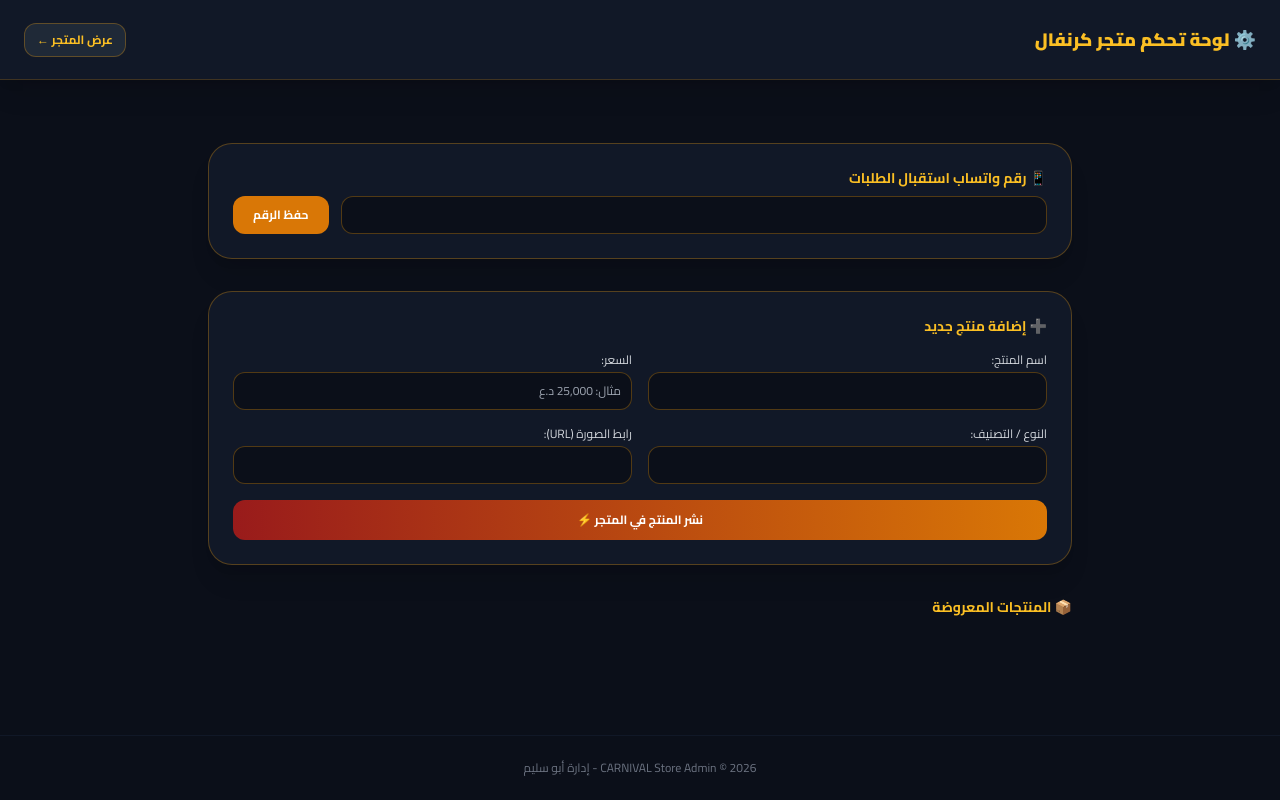
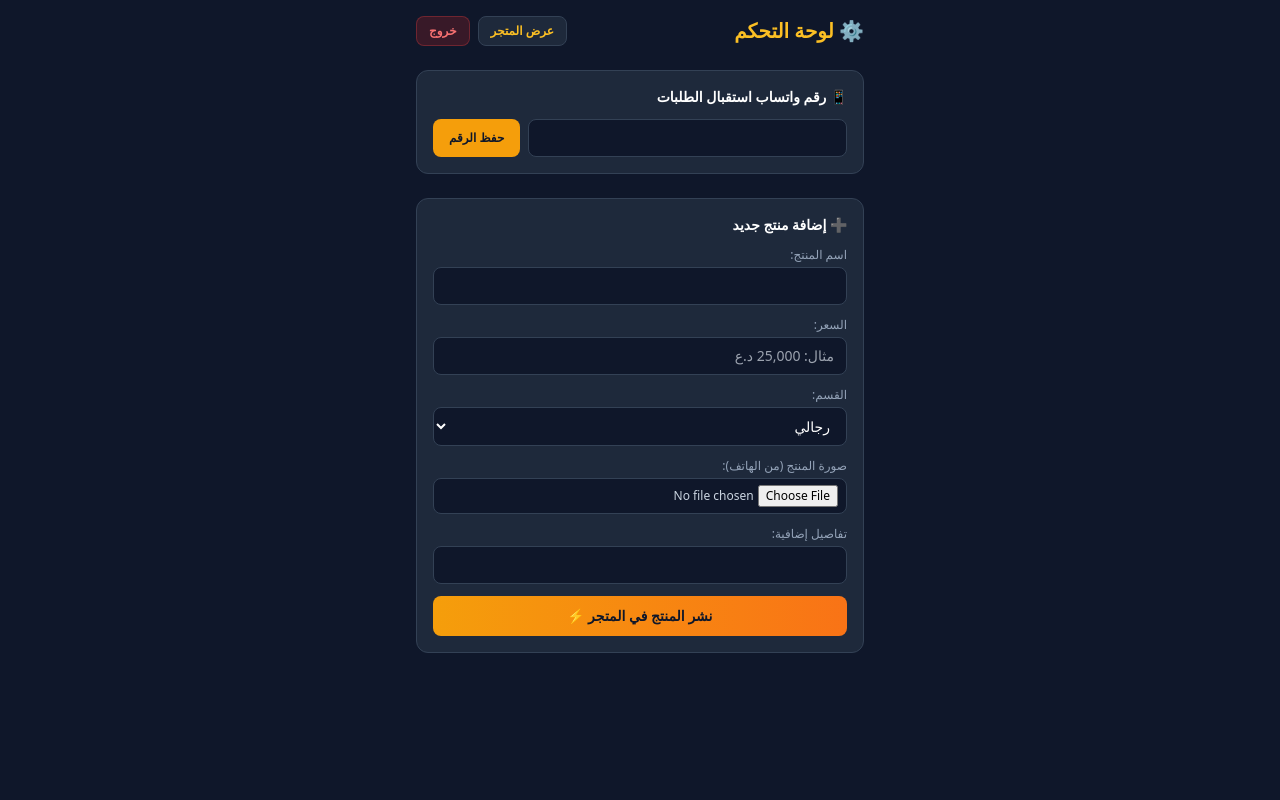
Before and after one commit to mscapo1990-arch/CarnivalStore, a Flask app: template templates/admin.html in a window 1280 px wide. Run offline with Flask 3, Linux system fonts and the light colour scheme; the template is opened without the code that fills it, so the values that code supplies are empty; some libraries are stand-ins or nearby versions.

Commit message:
Add secure admin login and isolate store view

```diff
--- a/app.py
+++ b/app.py
@@ -1,8 +1,10 @@
 import os
-from flask import Flask, render_template, request, redirect, url_for
+from flask import Flask, render_template, request, redirect, url_for, session
 from werkzeug.utils import secure_filename
 
 app = Flask(__name__)
+app.secret_key = 'carnival_secret_key_123'
+
 UPLOAD_FOLDER = 'static/uploads'
 app.config['UPLOAD_FOLDER'] = UPLOAD_FOLDER
 os.makedirs(UPLOAD_FOLDER, exist_ok=True)
@@ -12,6 +14,10 @@ store_data = {
     "products": []
 }
 
+# بيانات الدخول الخاصة بك
+ADMIN_USER = "admin"
+ADMIN_PASS = "admin123"
+
 @app.route('/')
 def index():
     category = request.args.get('category', 'الكل')
@@ -20,8 +26,27 @@ def index():
         products = [p for p in products if p.get('category') == category]
     return render_template('index.html', products=products, whatsapp=store_data["whatsapp"], current_category=category)
 
+@app.route('/login', methods=['GET', 'POST'])
+def login():
+    error = None
+    if request.method == 'POST':
+        if request.form.get('username') == ADMIN_USER and request.form.get('password') == ADMIN_PASS:
+            session['logged_in'] = True
+            return redirect(url_for('admin'))
+        else:
+            error = 'اسم المستخدم أو كلمة المرور غير صحيحة!'
+    return render_template('login.html', error=error)
+
+@app.route('/logout')
+def logout():
+    session.pop('logged_in', None)
+    return redirect(url_for('login'))
+
 @app.route('/admin', methods=['GET', 'POST'])
 def admin():
+    if not session.get('logged_in'):
+        return redirect(url_for('login'))
+
     if request.method == 'POST':
         action = request.form.get('action')
         if action == 'update_whatsapp':
--- a/templates/admin.html
+++ b/templates/admin.html
@@ -1,78 +1,65 @@
 <!DOCTYPE html>
-<html lang='ar' dir='rtl'>
+<html lang="ar" dir="rtl">
 <head>
-    <meta charset='UTF-8'>
-    <meta name='viewport' content='width=device-width, initial-scale=1.0'>
+    <meta charset="UTF-8">
+    <meta name="viewport" content="width=device-width, initial-scale=1.0">
     <title>لوحة التحكم | كرنفال</title>
-    <script src='https://cdn.tailwindcss.com'></script>
-    <link href='https://fonts.googleapis.com/css2?family=Cairo:wght@400;600;700;900&display=swap' rel='stylesheet'>
-    <style>body { font-family: 'Cairo', sans-serif; background-color: #0b0f19; color: #f3f4f6; }</style>
+    <script src="https://cdn.tailwindcss.com"></script>
 </head>
-<body class='min-h-screen flex flex-col justify-between'>
-    <header class='border-b border-amber-500/20 bg-[#111827] px-6 h-20 flex items-center justify-between shadow-xl'>
-        <span class='text-lg font-black text-amber-400'>⚙️ لوحة تحكم متجر كرنفال</span>
-        <a href='/' class='text-xs bg-gray-800 hover:bg-gray-700 text-amber-400 px-3 py-2 rounded-xl font-bold border border-amber-500/30'>عرض المتجر ←</a>
-    </header>
+<body class="bg-slate-900 text-white min-h-screen p-4">
+    <div class="max-w-md mx-auto">
+        <div class="flex justify-between items-center mb-6">
+            <h1 class="text-xl font-bold text-amber-400">⚙️ لوحة التحكم</h1>
+            <div class="flex gap-2">
+                <a href="/" target="_blank" class="bg-slate-800 text-amber-400 px-3 py-1.5 rounded-lg text-xs font-bold border border-slate-700">عرض المتجر</a>
+                <a href="/logout" class="bg-red-600/20 text-red-400 px-3 py-1.5 rounded-lg text-xs font-bold border border-red-500/30">خروج</a>
+            </div>
+        </div>
 
-    <main class='max-w-4xl mx-auto px-4 py-8 w-full'>
-        <div class='bg-[#111827] border border-amber-500/30 rounded-3xl p-6 mb-8 shadow-xl'>
-            <h3 class='text-amber-400 font-bold text-sm mb-2'>📱 رقم واتساب استقبال الطلبات</h3>
-            <form method='POST' class='flex gap-3'>
-                <input type='hidden' name='action' value='update_whatsapp'>
-                <input type='text' name='whatsapp' value='{{ data.whatsapp }}' required class='flex-1 bg-[#0b0f19] border border-amber-500/30 rounded-xl p-2.5 text-xs text-white'>
-                <button type='submit' class='px-5 py-2.5 rounded-xl bg-amber-600 hover:bg-amber-500 text-white font-bold text-xs'>حفظ الرقم</button>
+        <!-- تحديث الواتساب -->
+        <div class="bg-slate-800 p-4 rounded-xl border border-slate-700 mb-6">
+            <h2 class="text-sm font-semibold mb-3">📱 رقم واتساب استقبال الطلبات</h2>
+            <form action="/admin" method="POST" class="flex gap-2">
+                <input type="hidden" name="action" value="update_whatsapp">
+                <input type="text" name="whatsapp" value="{{ store_data.whatsapp }}" required class="bg-slate-900 border border-slate-700 rounded-lg px-3 py-2 text-sm flex-1 text-white">
+                <button type="submit" class="bg-amber-500 text-slate-900 px-4 py-2 rounded-lg font-bold text-xs whitespace-nowrap">حفظ الرقم</button>
             </form>
         </div>
 
-        <div class='bg-[#111827] border border-amber-500/30 rounded-3xl p-6 mb-8 shadow-xl'>
-            <h3 class='text-amber-400 font-bold text-sm mb-4'>➕ إضافة منتج جديد</h3>
-            <form method='POST' class='grid grid-cols-1 sm:grid-cols-2 gap-4'>
-                <input type='hidden' name='action' value='add_product'>
+        <!-- إضافة منتج جديد -->
+        <div class="bg-slate-800 p-4 rounded-xl border border-slate-700">
+            <h2 class="text-sm font-semibold mb-3">➕ إضافة منتج جديد</h2>
+            <form action="/admin" method="POST" enctype="multipart/form-data" class="space-y-3">
+                <input type="hidden" name="action" value="add_product">
                 <div>
-                    <label class='block text-xs text-gray-300 mb-1'>اسم المنتج:</label>
-                    <input type='text' name='name' required class='w-full bg-[#0b0f19] border border-amber-500/30 rounded-xl p-2.5 text-xs text-white'>
+                    <label class="block text-xs text-slate-400 mb-1">اسم المنتج:</label>
+                    <input type="text" name="name" required class="w-full bg-slate-900 border border-slate-700 rounded-lg px-3 py-2 text-sm text-white">
                 </div>
                 <div>
-                    <label class='block text-xs text-gray-300 mb-1'>السعر:</label>
-                    <input type='text' name='price' required placeholder='مثال: 25,000 د.ع' class='w-full bg-[#0b0f19] border border-amber-500/30 rounded-xl p-2.5 text-xs text-white'>
+                    <label class="block text-xs text-slate-400 mb-1">السعر:</label>
+                    <input type="text" name="price" placeholder="مثال: 25,000 د.ع" required class="w-full bg-slate-900 border border-slate-700 rounded-lg px-3 py-2 text-sm text-white">
                 </div>
                 <div>
-                    <label class='block text-xs text-gray-300 mb-1'>النوع / التصنيف:</label>
-                    <input type='text' name='type' required class='w-full bg-[#0b0f19] border border-amber-500/30 rounded-xl p-2.5 text-xs text-white'>
+                    <label class="block text-xs text-slate-400 mb-1">القسم:</label>
+                    <select name="category" class="w-full bg-slate-900 border border-slate-700 rounded-lg px-3 py-2 text-sm text-white">
+                        <option value="رجالي">رجالي</option>
+                        <option value="نسائية">نسائية</option>
+                        <option value="أطفال">أطفال</option>
+                        <option value="أحذية">أحذية</option>
+                        <option value="منتجات أخرى">منتجات أخرى</option>
+                    </select>
                 </div>
                 <div>
-                    <label class='block text-xs text-gray-300 mb-1'>رابط الصورة (URL):</label>
-                    <input type='url' name='image' class='w-full bg-[#0b0f19] border border-amber-500/30 rounded-xl p-2.5 text-xs text-white'>
+                    <label class="block text-xs text-slate-400 mb-1">صورة المنتج (من الهاتف):</label>
+                    <input type="file" name="image" accept="image/*" required class="w-full bg-slate-900 border border-slate-700 rounded-lg px-2 py-1.5 text-xs text-slate-300">
                 </div>
-                <div class='sm:col-span-2'>
-                    <button type='submit' class='w-full py-3 rounded-xl bg-gradient-to-r from-red-800 to-amber-600 text-white font-bold text-xs'>نشر المنتج في المتجر ⚡</button>
+                <div>
+                    <label class="block text-xs text-slate-400 mb-1">تفاصيل إضافية:</label>
+                    <input type="text" name="desc" class="w-full bg-slate-900 border border-slate-700 rounded-lg px-3 py-2 text-sm text-white">
                 </div>
+                <button type="submit" class="w-full bg-gradient-to-r from-amber-500 to-orange-500 text-slate-900 py-2.5 rounded-lg font-bold text-sm mt-2">نشر المنتج في المتجر ⚡</button>
             </form>
         </div>
-
-        <h3 class='text-amber-400 font-bold text-sm mb-4'>📦 المنتجات المعروضة</h3>
-        <div class='grid grid-cols-1 sm:grid-cols-2 gap-4'>
-            {% for p in data.products %}
-            <div class='bg-[#111827] border border-amber-500/20 rounded-2xl p-4 flex items-center justify-between shadow-xl'>
-                <div class='flex items-center gap-3'>
-                    <img src='{{ p.image }}' class='w-12 h-12 rounded-xl object-cover border border-amber-500/30'>
-                    <div>
-                        <h4 class='text-white font-bold text-xs'>{{ p.name }}</h4>
-                        <p class='text-amber-400 text-xs'>{{ p.price }} - {{ p.type }}</p>
-                    </div>
-                </div>
-                <form method='POST'>
-                    <input type='hidden' name='action' value='delete_product'>
-                    <input type='hidden' name='id' value='{{ p.id }}'>
-                    <button type='submit' class='px-3 py-1.5 rounded-lg bg-red-600 text-white text-[11px] font-bold'>حذف</button>
-                </form>
-            </div>
-            {% endfor %}
-        </div>
-    </main>
-
-    <footer class='text-center py-6 text-xs text-gray-500 border-t border-gray-900 mt-10'>
-        CARNIVAL Store Admin © 2026 - إدارة أبو سليم
-    </footer>
+    </div>
 </body>
 </html>
--- a/templates/index.html
+++ b/templates/index.html
@@ -9,7 +9,6 @@
 <body class="bg-slate-900 text-white min-h-screen">
     <header class="p-4 flex justify-between items-center border-b border-slate-800">
         <h1 class="text-xl font-bold text-amber-400">CARNIVAL | كرنفال</h1>
-        <a href="/admin" class="bg-amber-500 text-slate-900 px-4 py-2 rounded-lg font-bold text-sm">لوحة التحكم</a>
     </header>
 
     <!-- شريط الفئات بالأعلى -->
@@ -41,13 +40,12 @@
         {% else %}
             <div class="text-center py-16 bg-slate-800/40 rounded-2xl border border-slate-800">
                 <p class="text-slate-400 mb-2">لا توجد منتجات معروضة حالياً في هذا القسم.</p>
-                <a href="/admin" class="text-amber-400 font-bold text-sm">توجه إلى لوحة التحكم لإضافة أول منتج ⚡</a>
             </div>
         {% endif %}
     </main>
 
     <footer class="text-center py-6 text-xs text-slate-500 border-t border-slate-800 mt-10">
-        CARNIVAL Store © 2026
+        CARNIVAL Store © 2026 | <a href="/login" class="text-slate-600 hover:text-slate-400">تسجيل الإدارة</a>
     </footer>
 </body>
 </html>
```
Also changed, not shown: templates/login.html (added, +36 -0 lines).
